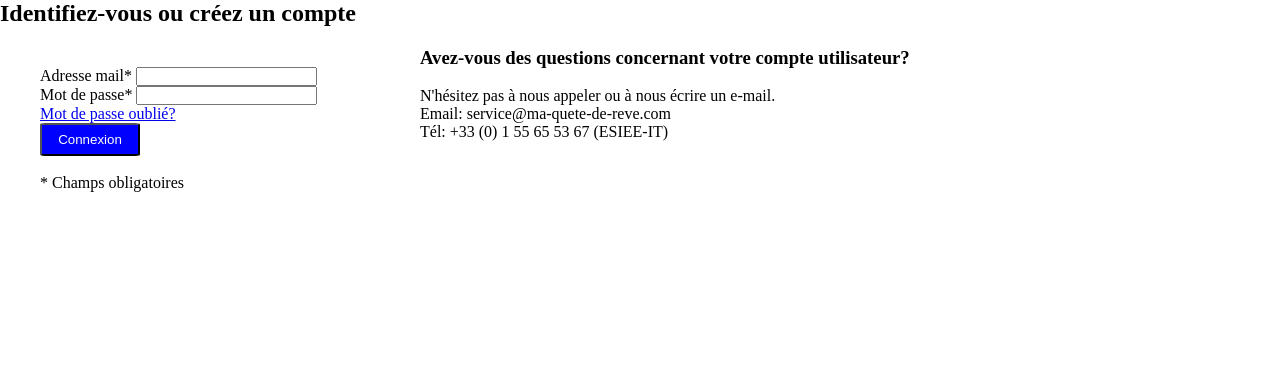
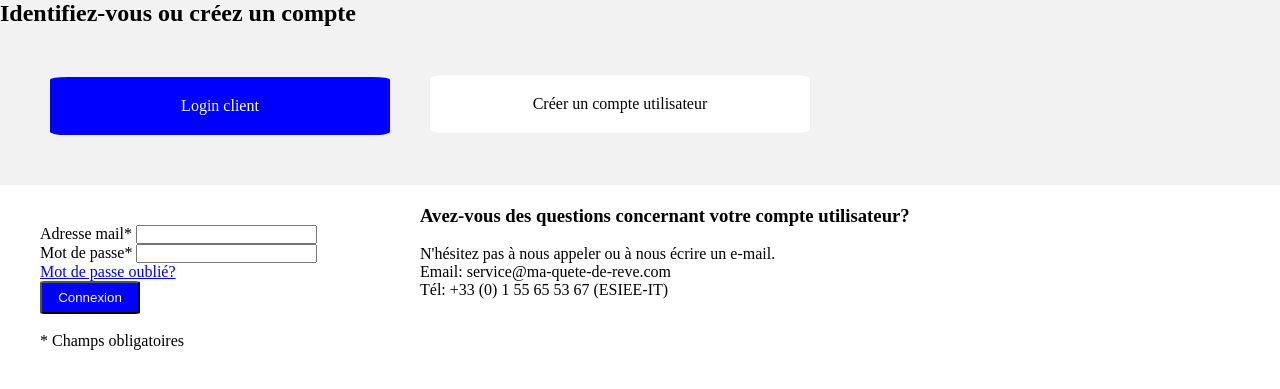
Before and after one commit to RomainVReco/eCommercePHP, a PHP site: page /pages/login.php in a window 1280 px wide. Shown: the part 138-527 px from the top of the page. Run offline with PHP 8.4, Linux system fonts and the light colour scheme.

Commit message:
ajout de séparation visuelle entre haut et bas de page

```diff
--- a/css/login.css
+++ b/css/login.css
@@ -1,3 +1,30 @@
+.partie-haute {
+    background-color: #f2f2f2;
+}
+
+.panneau-titre {
+    display : flex;
+    padding: 20px;
+}
+
+.encadrement-fonce-titre {
+    background-color: blue;
+    color: white;
+    padding : 20px;
+    margin: 10px;
+    border-radius: 5%;
+    text-align: center;
+}
+
+.encadrement-clair-titre {
+    background-color: white;
+    color: black;
+    padding : 20px;
+    margin: 10px;
+    border-radius: 5%;
+    text-align: center;
+}
+
 .panneau-login {
     display : flex;
     padding: 20px;
--- a/pages/login.php
+++ b/pages/login.php
@@ -11,10 +11,21 @@
     <header>
         <?php require_once(__DIR__ . '/header.php'); ?>
     </header>
-    <h2>Identifiez-vous ou créez un compte</h2>
+    <div class=partie-haute>
+        <h2>Identifiez-vous ou créez un compte</h2>
+        <div class = panneau-titre>
+            <div class=panneau-gauche>
+                <p class=encadrement-fonce-titre>Login client</p>
+            </div>
+            <div class=panneau-droite>
+                <br>
+                <p class=encadrement-clair-titre>Créer un compte utilisateur</p>
+            </div>
+        </div>
+    </div>
     <div class=panneau-login>
         <div class=panneau-gauche>
-            <form action="/action_page.php">
+            <form action="construction.html">
                 <div class="form-group">
                     <label for="email">Adresse mail*</label>
                     <input type="email" class="form-control" id="email">
```
